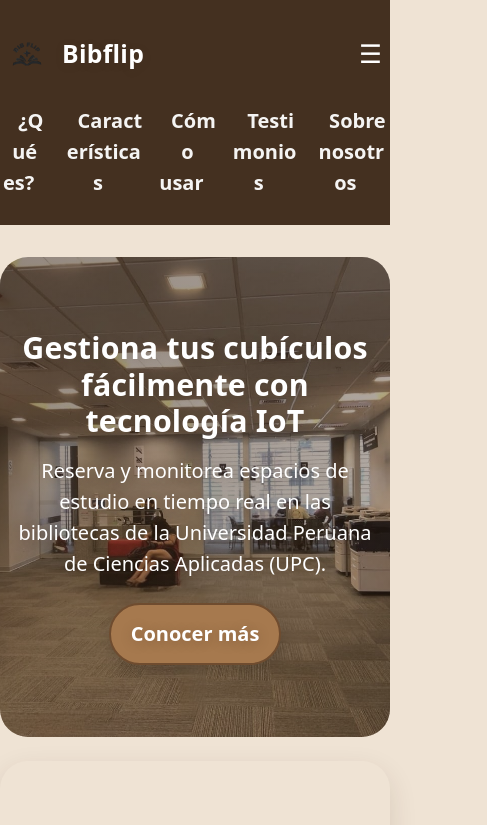
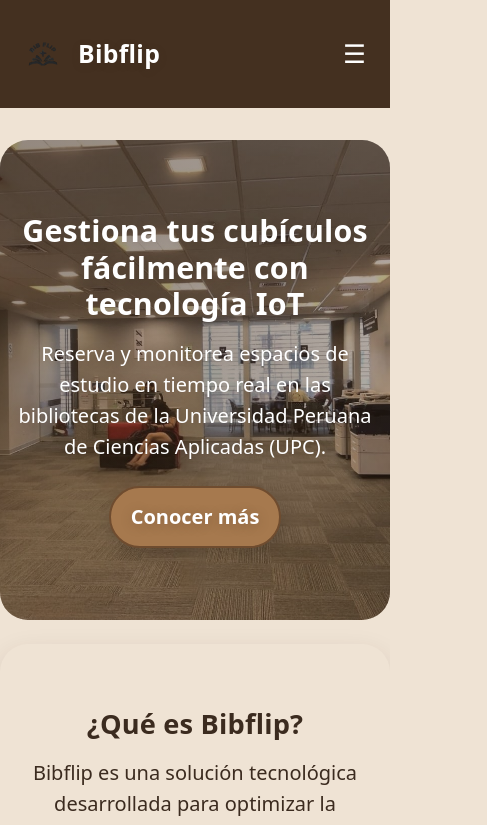
Before and after one commit to upc-pre-202520-1asi0572-3355-BibFlip/LandingPage, an Angular app: page / in a window 390 px wide. Shown: the top 825 px of the page, 487 px wide, since content can reach past the window. Built offline with nearby package versions, Linux system fonts and the light colour scheme.

Commit message:
fix(header/mobile)

```diff
--- a/src/app/app.css
+++ b/src/app/app.css
@@ -251,6 +251,8 @@
   color: #443020 !important;
   border-radius: 28px !important;
   box-shadow: 0 10px 28px rgba(60, 35, 18, 0.12);
+  /* Evita que las tarjetas y sus sombras se "salgan" visualmente del borde redondeado */
+  overflow: hidden;
 }
 .how .lead { color: #eadccf; }
 .steps {
@@ -441,7 +443,7 @@
   .team { grid-template-columns: repeat(2, 1fr); }
   /* Aumentamos el breakpoint a 960px para que el menú se vuelva hamburguesa antes de que se comprima */
   .nav-toggle { display: inline-flex; align-items: center; justify-content: center; }
-  .nav-links { display: none; }
+  .nav-links { display: none !important; }
   .site-header.menu-open .nav-links {
     display: flex !important;
     position: absolute; /* ahora relativo al header (ancho completo) */
@@ -458,6 +460,16 @@
   }
   .site-header.menu-open .nav-links a { display: block; padding: .6rem .75rem !important; }
   .brand-text { font-size: clamp(1.1rem, 1.5vw + 0.9rem, 1.35rem); }
+}
+
+@media (max-width: 960px) {
+  /* Grid de pasos a una columna para evitar desbordes */
+  .steps { grid-template-columns: 1fr !important; }
+  /* Padding lateral en móvil para que el contenido no pegue contra el borde */
+  .how .container { padding-left: 1rem; padding-right: 1rem; }
+  .container { padding-left: 1rem; padding-right: 1rem; }
+  /* Asegurar que cada tarjeta ocupe el ancho disponible sin forzar desborde */
+  .step { width: 100%; max-width: 100%; }
 }
 
 /* Safe area para notch en iOS/Android */
@@ -588,7 +600,7 @@
 
 @media (max-width: 960px) {
   .nav-toggle { display: inline-flex; align-items: center; justify-content: center; }
-  .nav-links { display: none; }
+  .nav-links { display: none !important; }
   .site-header.menu-open .nav-links {
     display: flex !important;
     position: absolute; /* ahora relativo al header (ancho completo) */
```
